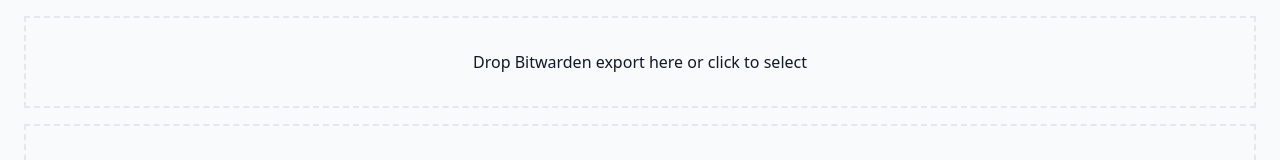
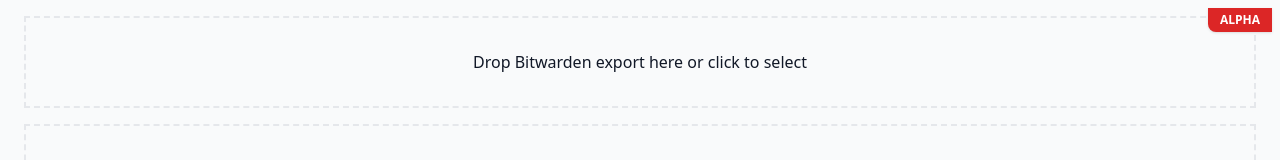
Before and after one commit to vezit/upgraded-journey, a Next.js app in the folder app-main/: page /vault in a window 1280 px wide. Shown: the top 160 px of the page. Built offline with nearby package versions, Linux system fonts and the light colour scheme.

Commit message:
Add alpha stage banner

```diff
--- /dev/null
+++ b/app-main/components/AlphaBanner.tsx
@@ -0,0 +1,9 @@
+'use client'
+
+export default function AlphaBanner() {
+  return (
+    <div className="fixed top-0 right-0 m-2 bg-red-600 text-white px-3 py-1 rounded-bl-lg text-xs font-semibold z-50 pointer-events-none shadow">
+      ALPHA
+    </div>
+  )
+}
--- a/app-main/pages/_app.tsx
+++ b/app-main/pages/_app.tsx
@@ -6,6 +6,7 @@
 import { useVault } from '@/contexts/VaultStore'
 import { loadVault } from '@/lib/storage'
 import { parseVault } from '@/lib/parseVault'
+import AlphaBanner from '@/components/AlphaBanner'
 
 export default function App({ Component, pageProps }: AppProps) {
   const { setGraph } = useGraph()
@@ -17,5 +18,10 @@
       setGraph(parseVault(raw))
     }
   }, [setGraph, setVault])
-  return <Component {...pageProps} />
+  return (
+    <>
+      <AlphaBanner />
+      <Component {...pageProps} />
+    </>
+  )
 }
```
Also changed, not shown: 1 other file (tests, documents, lock files or other folders).
